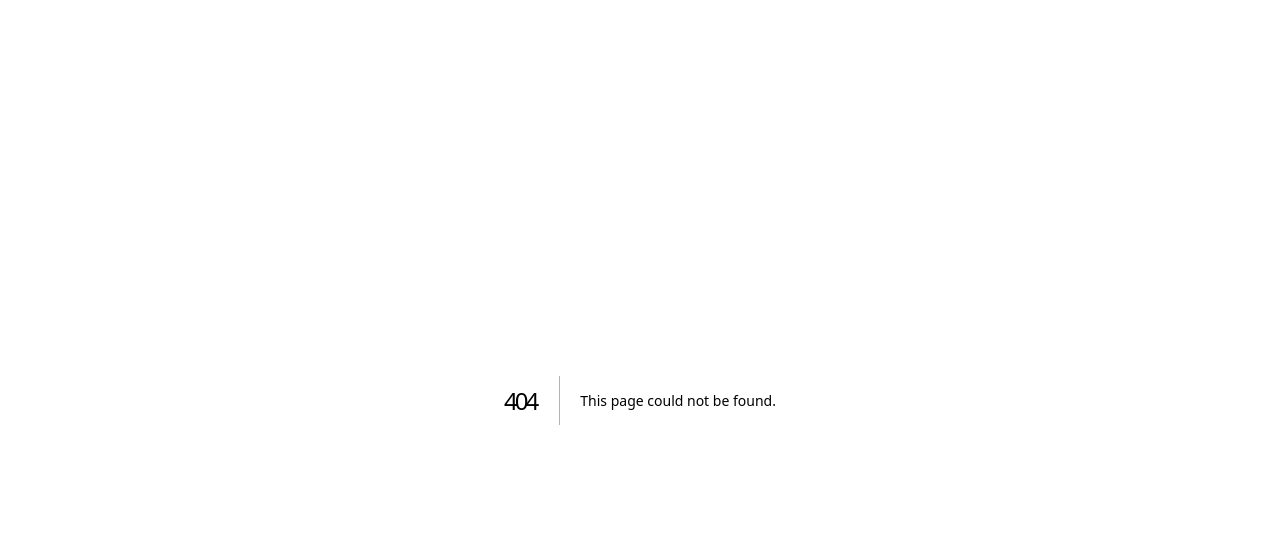
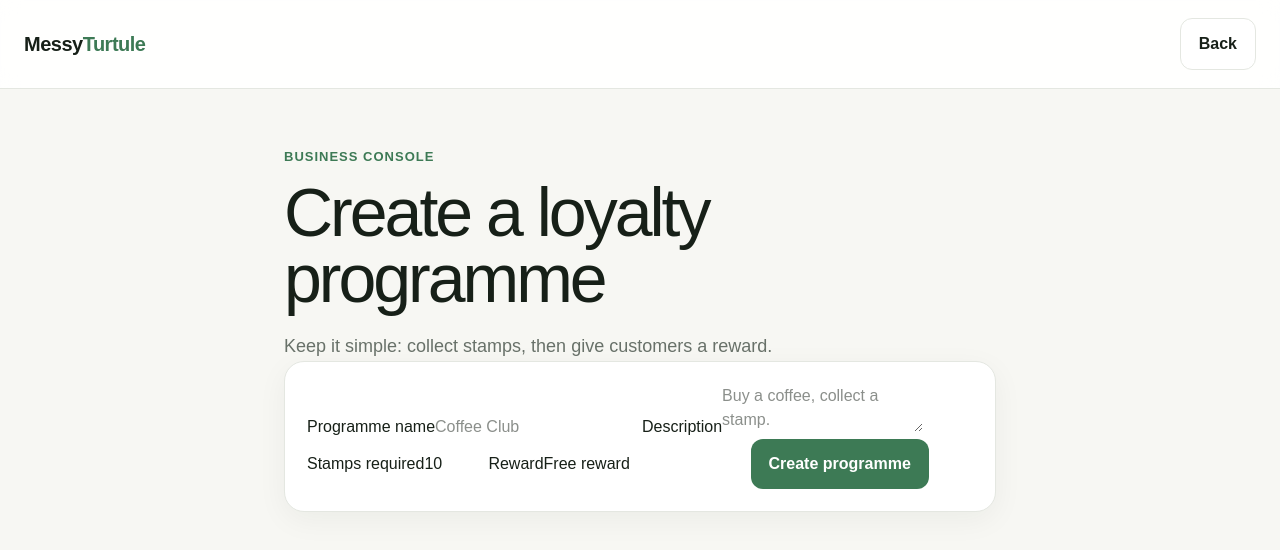
Before and after one commit to agedcarephysiotherapy/messyturtule, a Next.js app: page /business/programmes/new in a window 1280 px wide. Before the commit this address had no page. Shown: the top 550 px of the page. Built offline with nearby package versions, Linux system fonts and the light colour scheme.

Commit message:
Add loyalty programme creation form

```diff
--- /dev/null
+++ b/app/business/programmes/new/page.tsx
@@ -0,0 +1,10 @@
+'use client';
+
+import { FormEvent, useState } from 'react';
+import { createClient } from '../../../../lib/supabase-browser';
+
+export default function NewProgramme() {
+  const [name,setName]=useState(''); const [description,setDescription]=useState(''); const [stamps,setStamps]=useState(10); const [reward,setReward]=useState('Free reward'); const [saving,setSaving]=useState(false); const [error,setError]=useState('');
+  async function submit(e:FormEvent){e.preventDefault();setSaving(true);setError('');const s=createClient();const {data:u}=await s.auth.getUser();if(!u.user){window.location.href='/login';return;}const {data:m}=await s.from('memberships').select('organisation_id,role').eq('user_id',u.user.id);const b=(m??[]).find((x:any)=>['owner','admin','business_admin'].includes(x.role));if(!b){setError('Business admin access required.');setSaving(false);return;}const {error}=await s.from('loyalty_programmes').insert({organisation_id:b.organisation_id,name,description,stamps_required:stamps,reward_name:reward,active:true}).select('id').single();if(error)setError(error.message);else window.location.href='/business';setSaving(false);}
+  return <main><header className="topbar"><div className="logo">Messy<span>Turtule</span></div><a className="btn secondary" href="/business">Back</a></header><div className="container" style={{maxWidth:760}}><section className="section"><div className="eyebrow">Business console</div><h1>Create a loyalty programme</h1><p className="lead">Keep it simple: collect stamps, then give customers a reward.</p><form className="card" onSubmit={submit}><label>Programme name<input required value={name} onChange={e=>setName(e.target.value)} placeholder="Coffee Club" /></label><label>Description<textarea value={description} onChange={e=>setDescription(e.target.value)} placeholder="Buy a coffee, collect a stamp." /></label><label>Stamps required<input required min={1} max={100} type="number" value={stamps} onChange={e=>setStamps(Number(e.target.value))} /></label><label>Reward<input required value={reward} onChange={e=>setReward(e.target.value)} placeholder="Free coffee" /></label>{error&&<p>{error}</p>}<button className="btn primary" disabled={saving}>{saving?'Creating…':'Create programme'}</button></form></section></div></main>;
+}
```
